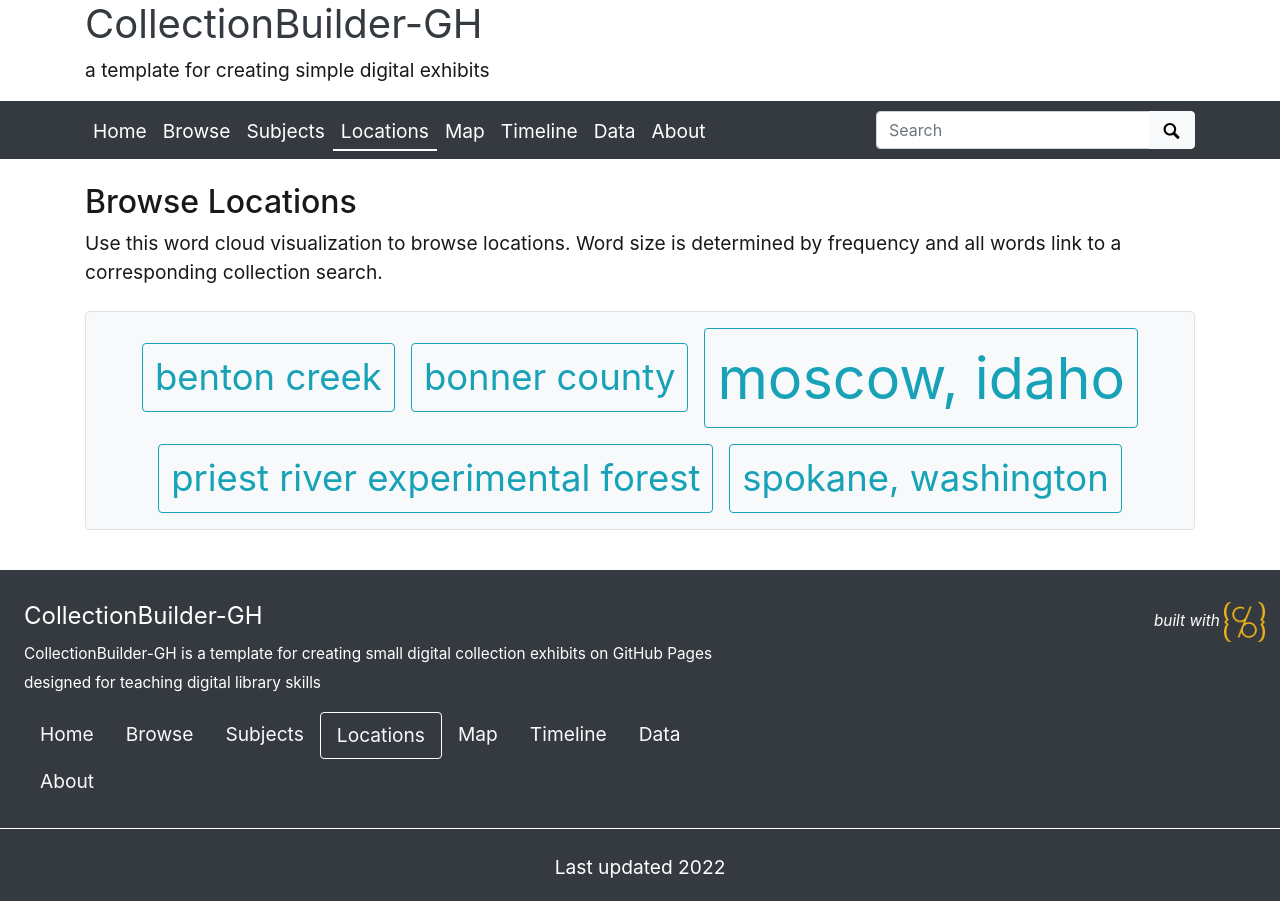
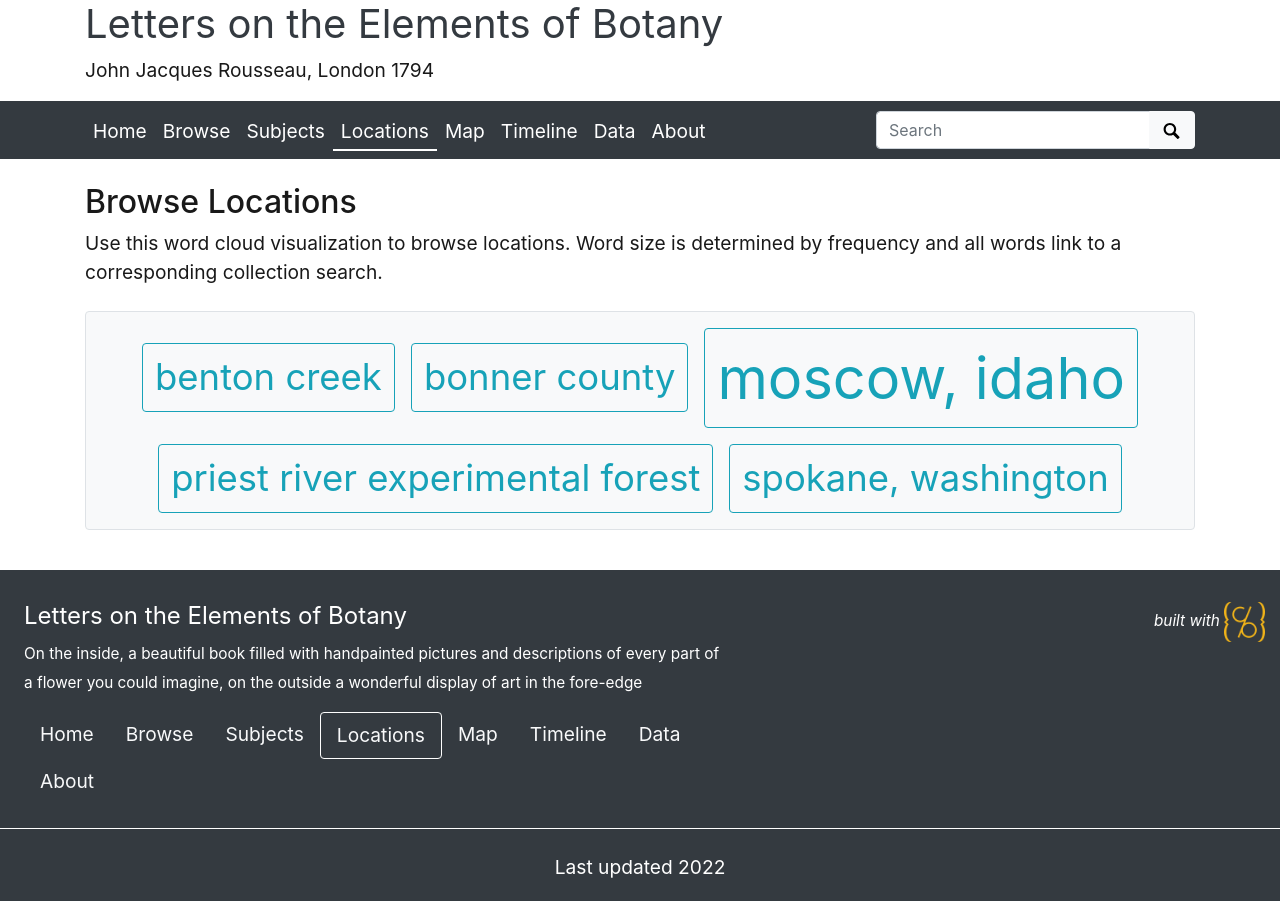
Before and after one commit to EmmaChoate/archive_project, a Jekyll site: the page built from pages/locations.md, in a window 1280 px wide. Built offline with Jekyll 4.4.1, drawn with Linux system fonts in a browser that asks for light colours.

Commit message:
Update _config.yml

```diff
--- a/_config.yml
+++ b/_config.yml
@@ -20,14 +20,14 @@ source-code: https://github.com/CollectionBuilder/collectionbuilder-gh
 # SITE SETTINGS
 #
 # title of site appears in banner
-title: CollectionBuilder-GH
+title: Letters on the Elements of Botany
 # tagline, a short phrase that will appear throughout the site in the top banner
-tagline: a template for creating simple digital exhibits
+tagline: John Jacques Rousseau, London 1794
 # description appears in meta tags and other locations
 # this description might appear in search result lists, keep around 160 characters max
-description: "CollectionBuilder-GH is a template for creating small digital collection exhibits on GitHub Pages designed for teaching digital library skills"
+description: "On the inside, a beautiful book filled with handpainted pictures and descriptions of every part of a flower you could imagine, on the outside a wonderful display of art in the fore-edge "
 # creator of the digital collection, to appear in meta tags; we typically use our GitHub usernames but feel free to just use your name
-author: CollectionBuilder
+author: EmmaChoate, kjskoda
 
 ##########
 # COLLECTION SETTINGS
```
